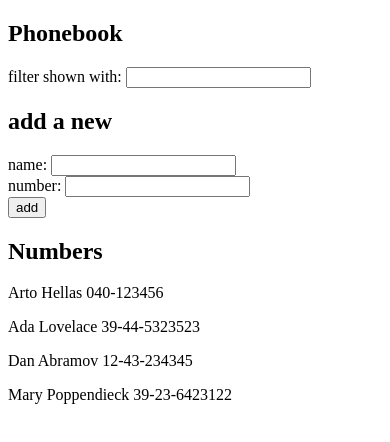
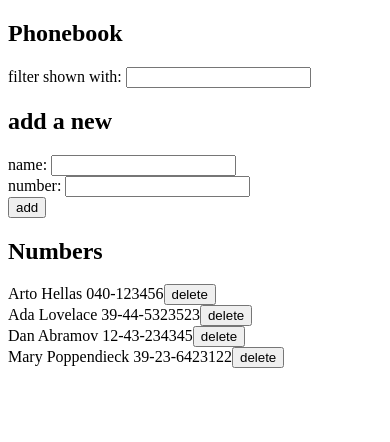
Before and after one commit to freitasvin/fullstack-open-2022, a React (Create React App) app in the folder part2/phonebook/: page / in a window 390 px wide. Shown: the top 442 px of the page. Built offline with nearby package versions, Linux system fonts and the light colour scheme; data requests are answered from the project's data file.

Commit message:
2.17 phonebook - step9

```diff
--- a/part2/phonebook/src/App.js
+++ b/part2/phonebook/src/App.js
@@ -2,7 +2,7 @@ import { useState, useEffect } from 'react'
 import { Form } from './components/Form'
 import { Filter } from './components/Filter'
 import { Numbers } from './components/Numbers'
-import axios from 'axios'
+import phonebookService from './services/phonebook'
 
 const App = () => {
   const [persons, setPersons] = useState([])
@@ -11,10 +11,12 @@ const App = () => {
   const [search, setSearch] = useState('')
 
   useEffect(() => {
-    axios
-    .get('http://localhost:3001/persons')
+    phonebookService
+    .getAll()
     .then((response) => {
-      setPersons(response.data)
+      setPersons(response)
+    }).catch(reason => {
+      console.log(reason)
     })
   }, [])
 
@@ -34,9 +36,32 @@ const App = () => {
     if (persons.find(person => person.name === newName)){
       alert(`${newName} is already added to phonebook`)
     } else {
-      setPersons([...persons, { name: newName, number: newNumber }])
+      phonebookService
+      .create(
+        {
+          name: newName,
+          number: newNumber
+        }
+      )
+      .then(returnedPerson => {
+        setPersons([...persons, returnedPerson])
+      })
     }
   }
+
+  const handleClickDelete = (id) => {
+    const targetPerson = persons.find(persons => persons.id === id)
+
+    if (window.confirm(`delete ${targetPerson.name} ?`)){
+      phonebookService
+      .deletePerson(targetPerson.id)
+      .then(setPersons(persons.filter(person =>
+        person.id !== targetPerson.id
+      )))
+    }
+  }
+
+
 
   return (
     <div>
@@ -50,6 +75,7 @@ const App = () => {
       <Numbers
         persons={persons}
         search={search}
+        handleClickDelete={handleClickDelete}
       />
     </div>
   )
--- /dev/null
+++ b/part2/phonebook/src/components/Button/index.js
@@ -0,0 +1,5 @@
+export const Button = ({handleClick, text}) => {
+  return(
+    <button onClick={handleClick}>{text}</button>
+  )
+}
--- a/part2/phonebook/src/components/Numbers/index.js
+++ b/part2/phonebook/src/components/Numbers/index.js
@@ -1,9 +1,12 @@
-import { Person } from "../Person"
+import { Person } from '../Person'
+import { Button } from '../Button'
 
 export const Numbers = ({
   persons,
-  search
+  search,
+  handleClickDelete,
 }) => {
+
   return(
     <div>
       <h2>Numbers</h2>
@@ -11,7 +14,10 @@ export const Numbers = ({
         {persons.filter(person =>
           person.name.toLowerCase().includes(search.toLowerCase())
         ).map(person =>
-          <Person key={person.name} person={person}/>
+          <div key={person.id}>
+            <Person person={person}/>
+            <Button handleClick={() => handleClickDelete(person.id)} text="delete"/>
+          </div>
         )}
       </div>
     </div>
--- a/part2/phonebook/src/components/Person/index.js
+++ b/part2/phonebook/src/components/Person/index.js
@@ -1,5 +1,5 @@
 export const Person = ({person}) => {
   return(
-    <p>{person.name} {person.number}</p>
+    <span>{person.name} {person.number}</span>
   )
 }
--- /dev/null
+++ b/part2/phonebook/src/services/phonebook/index.js
@@ -0,0 +1,19 @@
+import axios from 'axios'
+const baseUrl = 'http://localhost:3001/persons'
+
+const getAll = () => {
+  const request = axios.get(baseUrl)
+  return request.then(response => response.data)
+}
+
+const create = newObject => {
+  const request = axios.post(baseUrl, newObject)
+  return request.then(response => response.data)
+}
+
+const deletePerson = (id) => {
+  return axios.delete(`${baseUrl}/${id}`)
+}
+
+// eslint-disable-next-line import/no-anonymous-default-export
+export default {getAll, create, deletePerson}
```
Also changed, not shown: 1 other file (tests, documents, lock files or other folders).
